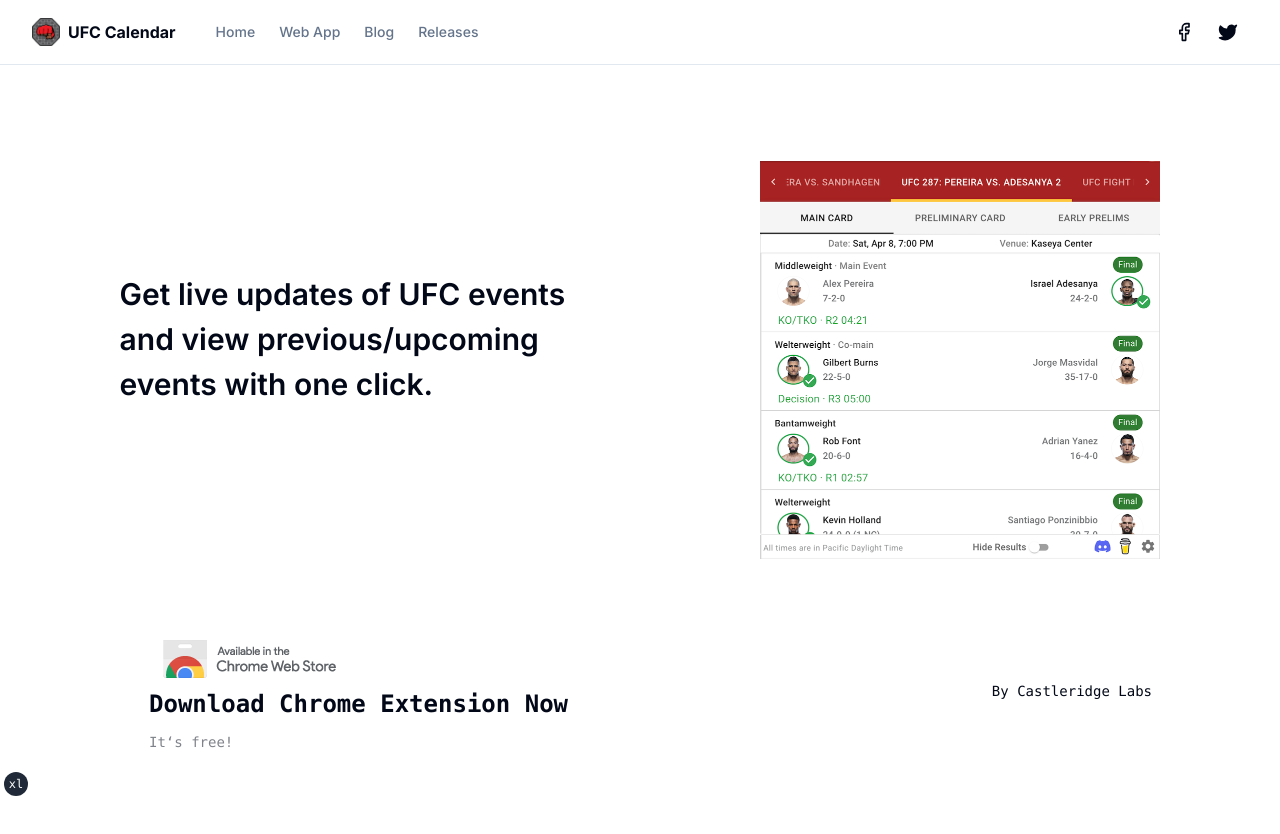
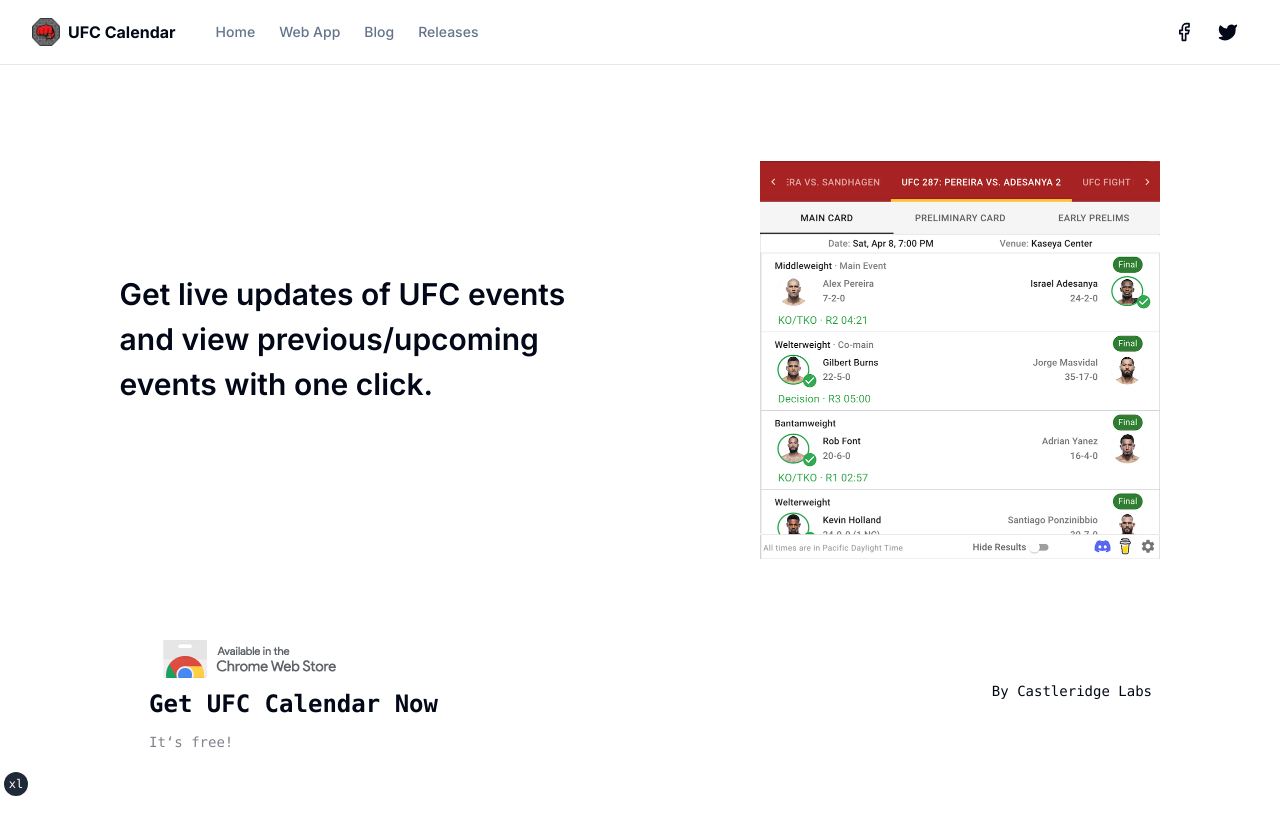
Before and after one commit to Castleridge-Labs/castleridge-labs.github.io, a Next.js app: page / in a window 1280 px wide. Shown: the top 834 px of the page. Built offline with nearby package versions, Linux system fonts and the light colour scheme.

Commit message:
make text less sketchy

```diff
--- a/app/page.tsx
+++ b/app/page.tsx
@@ -34,7 +34,7 @@
               height={56}
             />
             <h2 className={`mb-3 text-2xl font-semibold`}>
-              Download Chrome Extension Now
+              Get UFC Calendar Now
             </h2>
             <p className={`m-0 max-w-[30ch] text-sm opacity-50`}>
               It&lsquo;s free!
```
